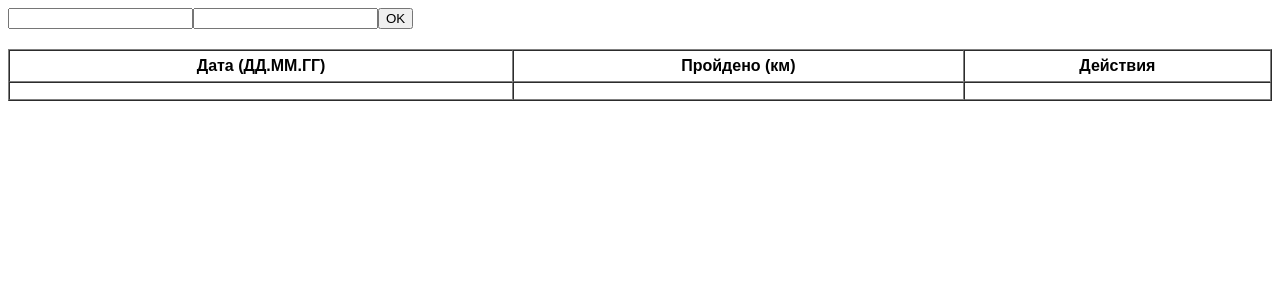
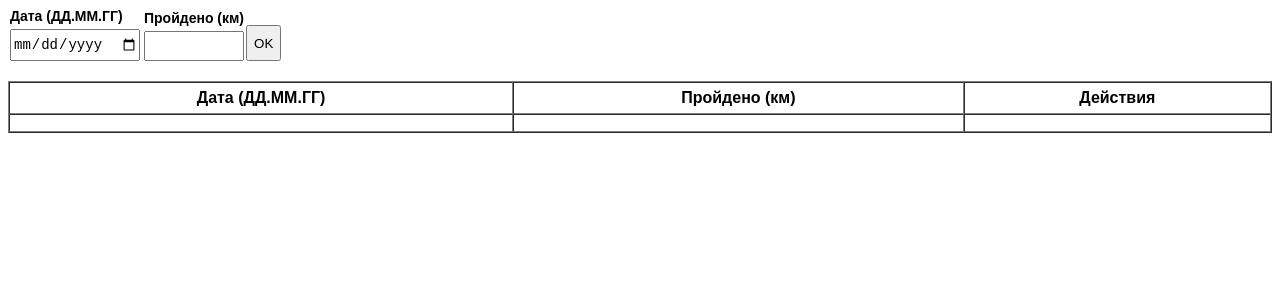
Before and after one commit to YaChugunov/Netology-RA35-Homework-Forms-Steps, a React (Create React App) app: page / in a window 1280 px wide. Shown: the top 300 px of the page. Built offline with nearby package versions, Linux system fonts and the light colour scheme.

Commit message:
2 files modified

```diff
--- a/src/App.js
+++ b/src/App.js
@@ -1,21 +1,51 @@
 import React, { useState } from 'react';
 import './style.css';
 
-function StepsFormInput(props) {
-  const onSubmit = (e) => {
-    e.preventDefault();
-    console.dir(e);
-  };
+class StepsFormInput extends React.Component {
+  constructor(props) {
+    super(props);
+    this.state = {
+      date: '',
+      steps: '',
+    };
 
-  return (
-    <div class="Steps-FormInput">
-      <form action="" onSubmit={onSubmit}>
-        <input type="text" name="inputDate" />
-        <input type="text" name="inputSteps" />
-        <button>OK</button>
+    this.handleInputChange = this.handleInputChange.bind(this);
+  }
+
+  handleInputChange(event) {
+    const target = event.target;
+    const value = target.type === 'checkbox' ? target.value : target.value;
+    const name = target.name;
+
+    this.setState({
+      [name]: value,
+    });
+  }
+
+  render() {
+    return (
+      <form>
+        <div className="form">
+          <div className="formDate">
+            <label htmlFor="date">Дата (ДД.ММ.ГГ)</label>
+            <input name="date" type="date" onChange={this.handleInputChange} />
+          </div>
+          <div className="formSteps">
+            <label>Пройдено (км)</label>
+            <input
+              name="steps"
+              type="number"
+              value={this.state.steps}
+              onChange={this.handleInputChange}
+            />
+          </div>
+          <div>
+            <button type="submit">OK</button>
+          </div>
+        </div>
       </form>
-    </div>
-  );
+    );
+  }
 }
 
 class StepsRecordsList extends React.Component {
--- a/src/style.css
+++ b/src/style.css
@@ -1,14 +1,41 @@
 body {
   font-family: Arial, Helvetica, sans-serif;
+  font-size: 14px;
 }
 h1,
 p {
   font-family: Lato;
 }
-
-div.Steps-FormInput {
+label {
+  display: block;
+  margin-bottom: 5px;
+  font-weight: bold;
+}
+input {
+  height: 30px;
+  font-size: 14px;
+}
+input[type='date'][name='date'] {
+  height: 32px;
+}
+input[type='number'][name='steps'] {
+  width: 100px;
+  text-align: center;
+}
+button {
+  height: 36px;
+}
+.form {
+  display: flex;
+  align-items: end;
   width: 100%;
   margin-bottom: 20px;
+}
+.formDate {
+  margin: 0 2px;
+}
+.formSteps {
+  margin: 0 2px;
 }
 
 table.Steps-RecordsList {
```
